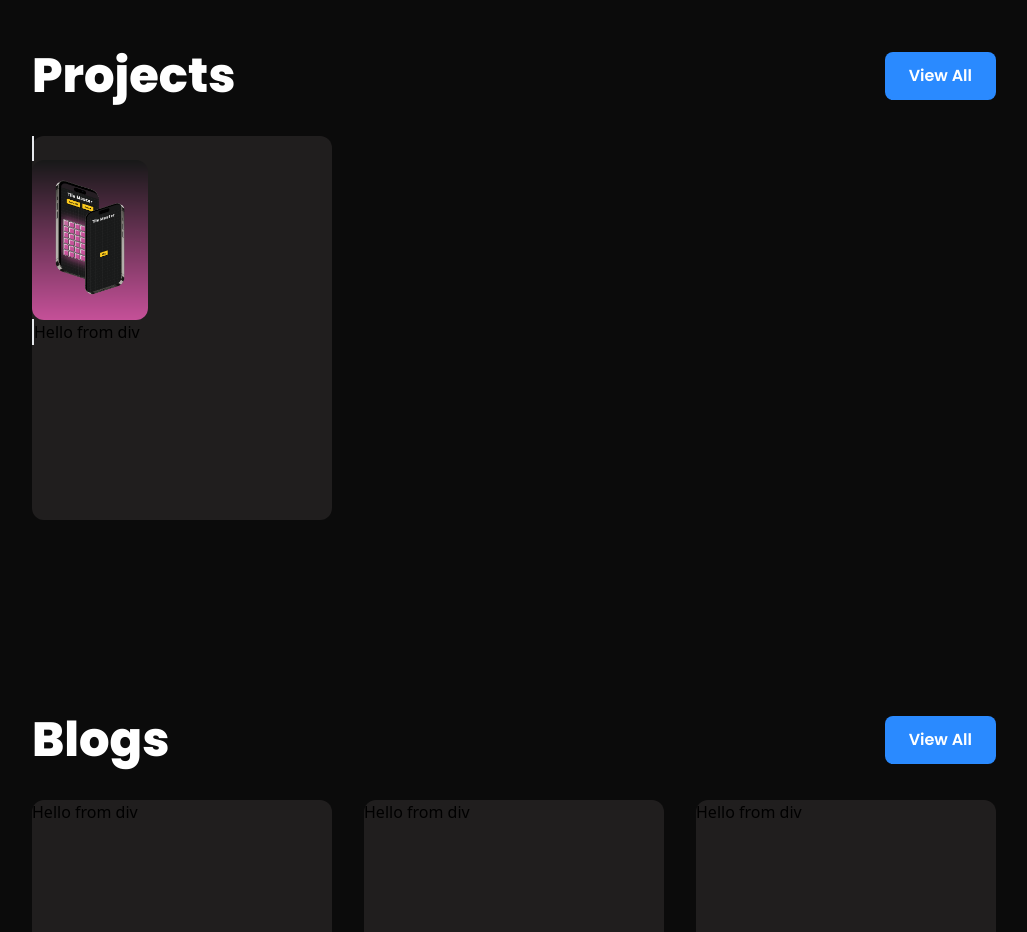
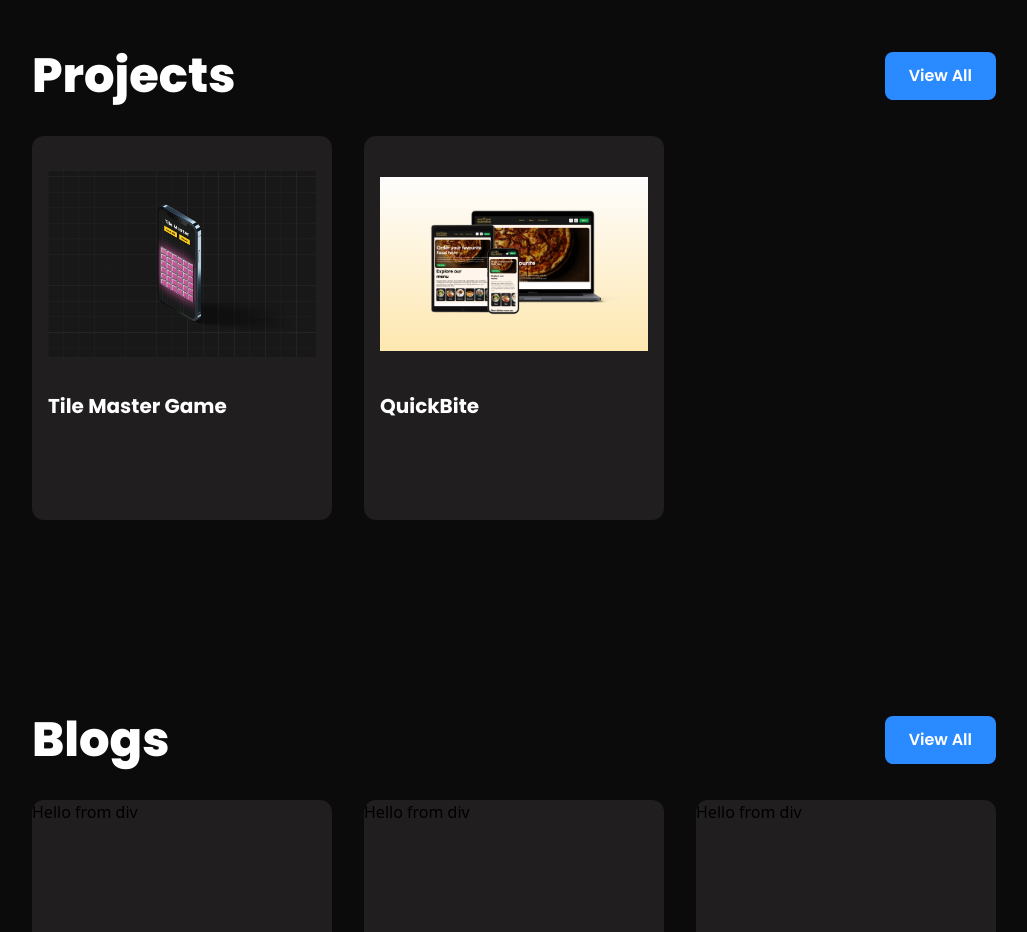
Before and after one commit to cd-Shrey13/Portfolio, a React (Vite) app: page / in a window 1280 px wide. Shown: the part 1540-2472 px from the top of the page, without its empty margins (126-1153 px from the left). Built offline with nearby package versions, Linux system fonts and the light colour scheme; a web font is replaced by a local one.

Commit message:
ref: modify cards

```diff
--- a/src/pages/Home/Projects.tsx
+++ b/src/pages/Home/Projects.tsx
@@ -1,7 +1,9 @@
 import Button from "../../components/Button";
-import tileMasterMockUpImage from "../../assets/Tile-Master-MockUp.png";
+import tileMasterMockUpImage from "../../assets/Group 16.png";
+import quickBiteMockupImage from '../../assets/QuickbytesMockup.png'
 
 export default function Projects() {
+
   return (
     <>
       <section className="animate bg-[var(--color-black-background) mt-8 w-full items-center justify-center p-4 md:mt-12 md:px-8 lg:mb-36 lg:flex">
@@ -16,7 +18,8 @@ export default function Projects() {
 
           <span className="horizontal_wraper item-center flex w-full justify-center">
             <span className="horizontal_container grid w-full grid-flow-col grid-rows-1 gap-4 overflow-x-scroll md:grid-cols-2 md:grid-rows-2 md:gap-8 lg:grid-cols-3 lg:grid-rows-1">
-              <Card />
+              <Card image={tileMasterMockUpImage} title='Tile Master Game'/>
+              <Card image={quickBiteMockupImage} title='QuickBite'/>
             </span>
           </span>
         </div>
@@ -25,16 +28,22 @@ export default function Projects() {
   );
 }
 
-function Card() {
+function Card({image, title, url}:{image:string, title:string, url?:string}) {
   return (
     <>
-      <div className="horizontal_card h-[24rem] w-[92vw] rounded-[12px] bg-[var(--color-black-foreground)] md:w-full lg:w-[300px]">
-        <span className='h-24 borer-white border-2 border-solid'>
-          <figure>
-            <img src={tileMasterMockUpImage} alt="Image" className="fit-cover h-[10rem] rounded-xl" />
-          </figure>
+      <div className="horizontal_card flex h-[24rem] w-[92vw] flex-col gap-4 rounded-[12px] bg-[var(--color-black-foreground)] p-4 md:w-full lg:w-[300px]">
+        <div className="fit- flex h-56 items-center justify-center overflow-hidden rounded-xl">
+          <img
+            src={image}
+            alt="Image"
+            className=" transition-transform duration-700 hover:scale-[1.2] hover:blur-[1px] "
+          />
+        </div>
+        <span className="flex">
+          <h1 className="flex font-Poppins text-xl font-bold text-white">
+            {title}{url}
+          </h1>
         </span>
-        Hello from div
       </div>
     </>
   );
```
Also changed, not shown: src/assets/Group 16.png (added).
